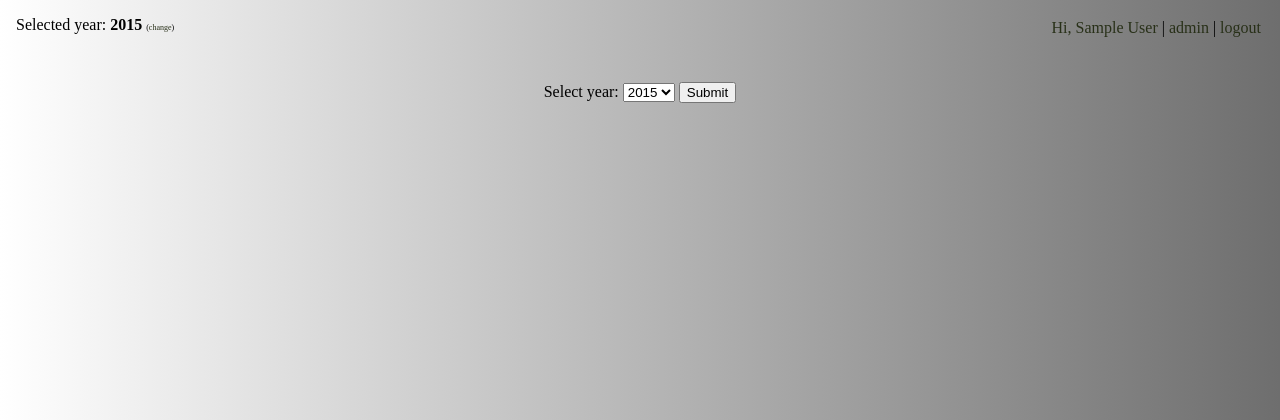
After one commit to pviker/OrgTrgSystem, a PHP site: page /plans/changeYear.php in a window 1280 px wide. The commit adds this page. Shown: the top 420 px of the page. Run offline with PHP 8.4, Linux system fonts and the light colour scheme; the visitor is signed in with stand-in values (Sample User, id 1).

Commit message:
update year, setOrgTemp partially there.

```diff
--- a/accounts/login.php
+++ b/accounts/login.php
@@ -65,6 +65,7 @@
 	        $_SESSION['uname'] = $username;
 	        $_SESSION['confirmMessage'] = "Welcome " . $_SESSION['uname'];
 	        $_SESSION['adminFlag'] = 1;
+	        $_SESSION['currentYear'] = 2015;
 
 	        header("Location: admin.php");
 
@@ -108,6 +109,7 @@
 		        $_SESSION['uname'] = $username;
 		        $_SESSION['confirmMessage'] = "Welcome " . $_SESSION['uname'];
 		        $_SESSION['adminFlag'] = 0;
+		        $_SESSION['currentYear'] = 2015;
 
 		        header("Location: ../plans/viewPlan.php");
 
--- a/includes/topmenu.php
+++ b/includes/topmenu.php
@@ -19,6 +19,10 @@
 		<span> | <a href="/ics325/OrgTrgSystem/accounts/logout.php">logout</a></span>
 		<span></span>
 	</div>
+	<div class="current-year">
+		Selected year: <strong><?php echo $_SESSION['currentYear']; ?></strong> <span class="small-link">(<a href="../plans/changeYear.php">change</a>)</span>
+	</div>
+
 
 <?php
 
--- /dev/null
+++ b/plans/changeYear.php
@@ -0,0 +1,41 @@
+<?php
+
+	require("../includes/header.php");
+
+	if(!isset($_SESSION["uname"])){
+		header("Location: ../index.php");
+	}
+
+	require("../includes/topmenu.php");
+
+?>
+
+	<div class="main-content-wrapper">
+
+		<div>
+			<?php if(isset($_SESSION['message'])){
+						echo $_SESSION['message'];
+						unset($_SESSION['message']);
+			 		}
+			 ?>
+		</div><br />
+
+		<div>
+			<form action="../controllers/updateYear.php" method="post">
+				<label>Select year: </label>
+	                <select name="year">
+		                <option value="2015" <?php if($_SESSION['currentYear'] == 2015) {echo "selected";} ?> >2015</option>
+						<option value="2014" <?php if($_SESSION['currentYear'] == 2014) {echo "selected";} ?> >2014</option>
+	           	    	<option value="2013" <?php if($_SESSION['currentYear'] == 2013) {echo "selected";} ?> >2013</option>
+	           	    	<option value="2012" <?php if($_SESSION['currentYear'] == 2012) {echo "selected";} ?> >2012</option>
+	           	    	<option value="2011" <?php if($_SESSION['currentYear'] == 2011) {echo "selected";} ?> >2011</option>
+	           	    	<option value="2010" <?php if($_SESSION['currentYear'] == 2010) {echo "selected";} ?> >2010</option>
+	           	    </select>
+	           	<input type="submit" name="updateYear" />
+            </form>
+		</div>
+
+	</div>
+
+</body>
+</html>
--- a/styles/main.css
+++ b/styles/main.css
@@ -34,12 +34,22 @@ body {
 }
 
 div.top-menu {
-	position: fixed;
+	position: absolute;
 	top: 1em;
 	right: 1em;
-	z-index: 1000;
+	z-index: -1;
 	/*border: 2px solid white;*/
 	padding: 3px;
+}
+
+div.current-year {
+	position: absolute;
+	top: 1em;
+	left: 1em;
+}
+
+span.small-link {
+	font-size: 8px;
 }
 
 h1.center{
@@ -374,3 +384,9 @@ form.edit-user-form select {
 	margin-top: 7%;
 	margin-left: 45.5%;
 }
+
+.orgTempTxtArea {
+	position: absolute;
+	left: 31%;
+
+}
```
Also changed, not shown: accounts/reports.php (+4 -4 lines), controllers/updateYear.php (added, +11 -0 lines), plans/setOrgTemp.php (+8 -9 lines), plans/createPlan.php (indentation only).
